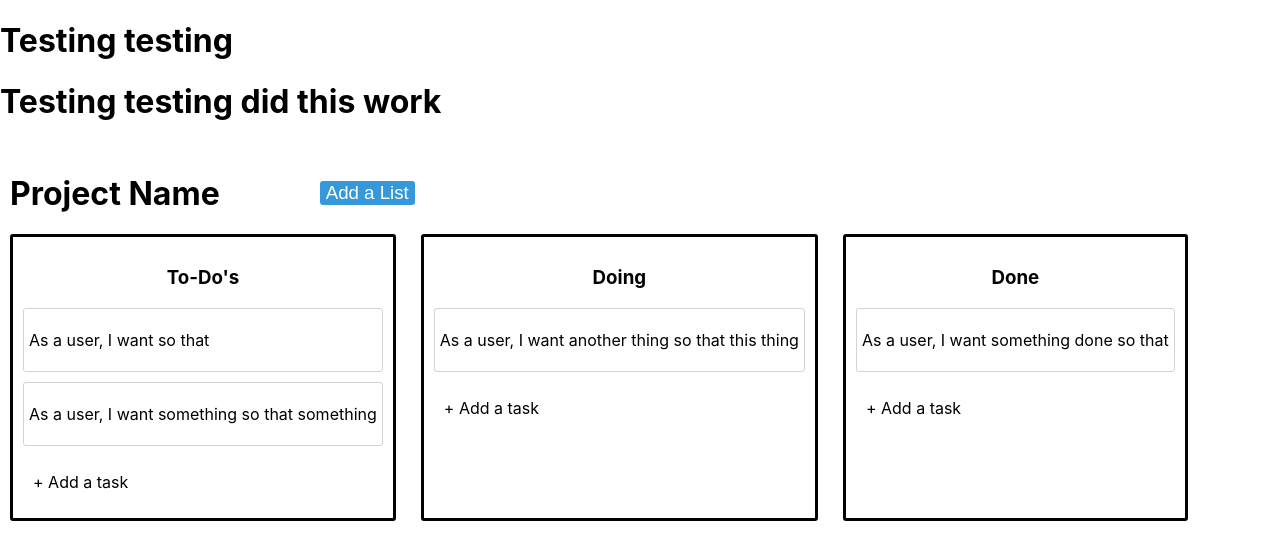
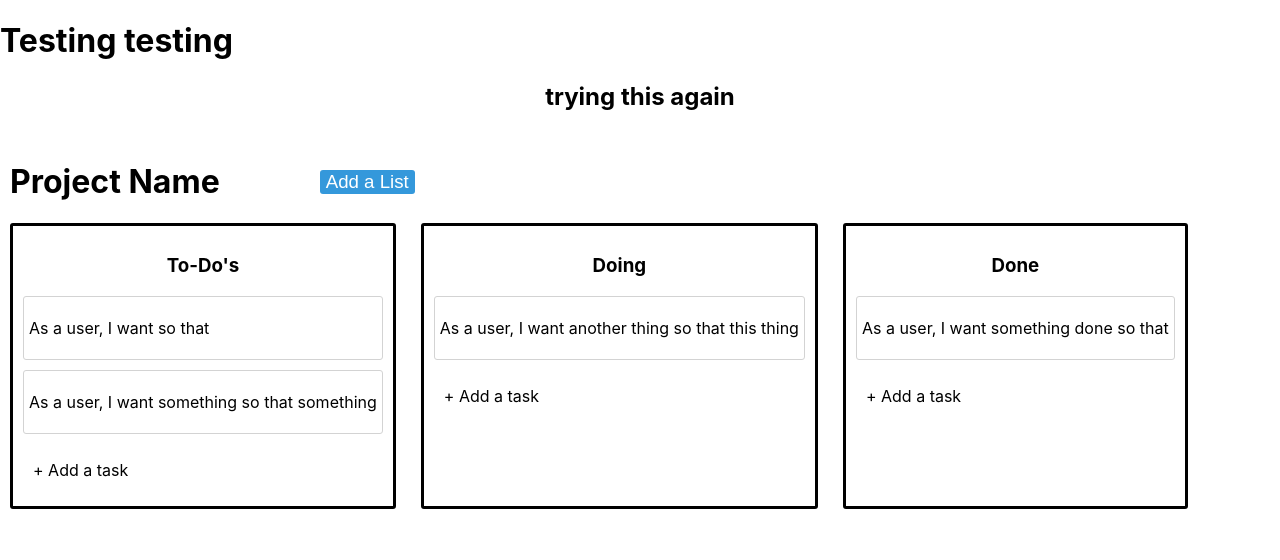
Before and after one commit to martinkenneth/trello-clone, a React (Create React App) app in the folder client/: page / in a window 1280 px wide. Shown: the top 560 px of the page. Built offline with nearby package versions, Linux system fonts and the light colour scheme.

Commit message:
trying this again

```diff
--- a/client/src/App.js
+++ b/client/src/App.js
@@ -6,7 +6,7 @@ function App() {
     return (
         <div className="App">
             <h1>Testing testing</h1>
-      <h1>Testing testing did this work</h1>
+            <h2>trying this again</h2>
             <ProjectBoard />
         </div>
     );
```
